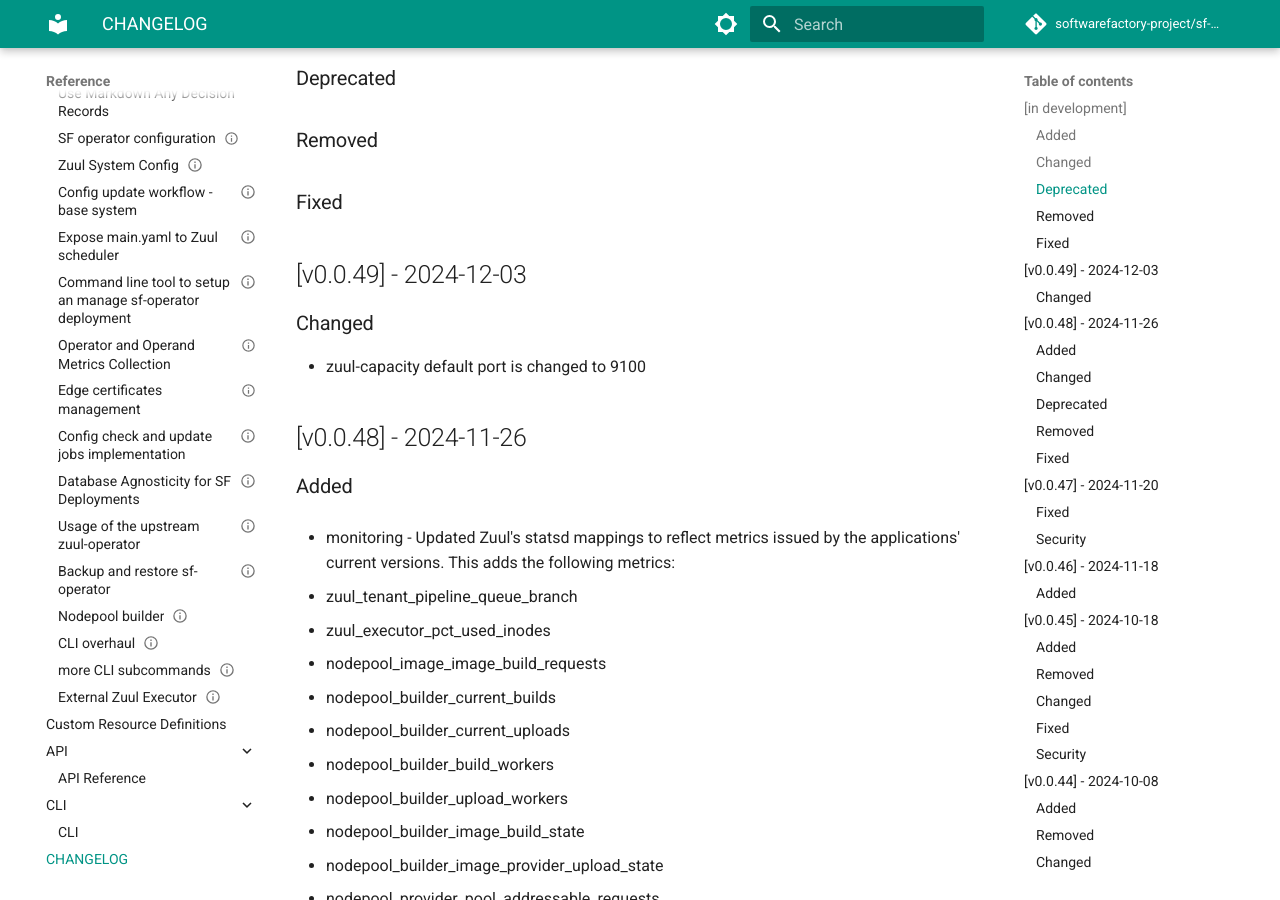
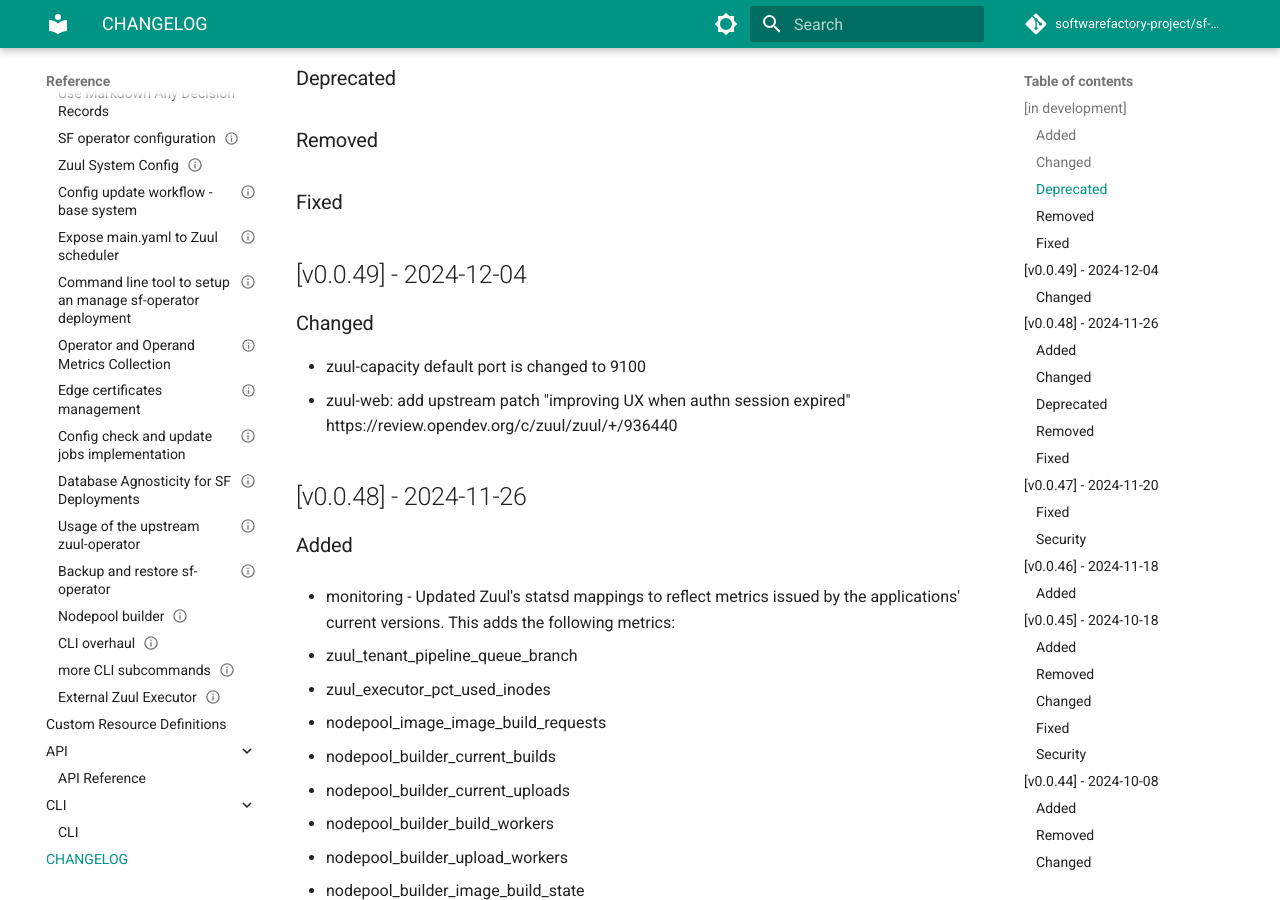
Before and after one commit to softwarefactory-project/sf-operator, an MkDocs documentation site: the page built from doc/reference/CHANGELOG.md, in a window 1280 px wide and 900 px high, scrolled down 405 px. Built offline with MkDocs 1.6.1 and Material for MkDocs 9.7.7, drawn with Linux system fonts in a browser that asks for light colours; comment, search, counter and statistics services are not loaded.

```diff
--- a/doc/reference/CHANGELOG.md
+++ b/doc/reference/CHANGELOG.md
@@ -10,12 +10,12 @@
 ### Removed
 ### Fixed
 
-## [v0.0.49] - 2024-12-03
+## [v0.0.49] - 2024-12-04
 
 ### Changed
 
 - zuul-capacity default port is changed to 9100
-
+- zuul-web: add upstream patch "improving UX when authn session expired" https://review.opendev.org/c/zuul/zuul/+/936440
 
 ## [v0.0.48] - 2024-11-26
 
```
Also changed, not shown: controllers/libs/base/static/images.yaml (+8 -8 lines).
